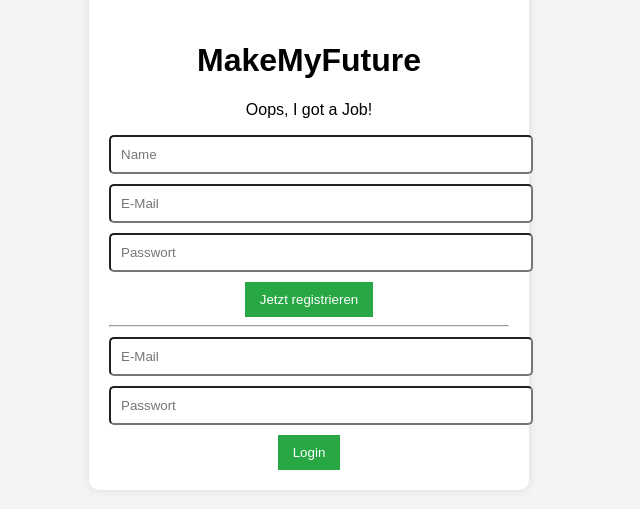
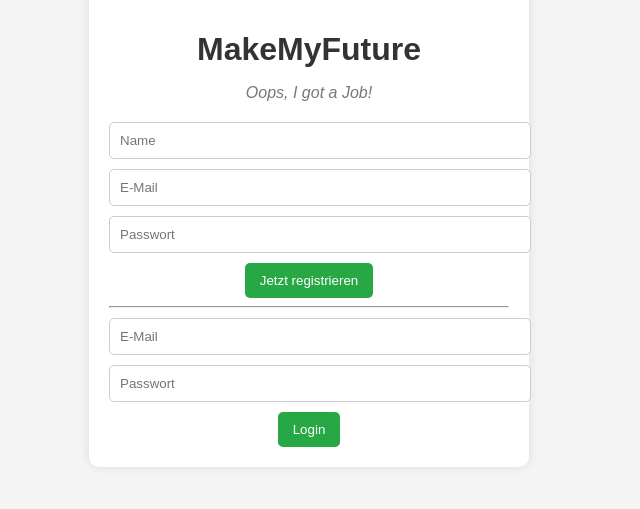
Before and after one commit to oopsigotajob/MakeMyFuture, a plain HTML site: page index.html in a window 1280 px wide. Shown: the part 173-682 px from the top of the page, without its empty margins (331-971 px from the left). Drawn offline with nearby package versions, Linux system fonts and the light colour scheme.

Commit message:
Update - Versuch 9 style.css

```diff
--- a/style.css
+++ b/style.css
@@ -1,6 +1,7 @@
 body {
     font-family: Arial, sans-serif;
     background-color: #f4f4f4;
+    margin: 0;
     text-align: center;
 }
 
@@ -10,12 +11,23 @@ body {
     padding: 20px;
     background: white;
     border-radius: 10px;
-    box-shadow: 0px 0px 10px rgba(0, 0, 0, 0.1);
+    box-shadow: 0 0 10px rgba(0, 0, 0, 0.1);
 }
 
 .logo {
     width: 100px;
     margin-bottom: 20px;
+}
+
+h1 {
+    margin: 10px 0;
+    color: #333;
+}
+
+.slogan {
+    font-style: italic;
+    margin-bottom: 20px;
+    color: #777;
 }
 
 input {
@@ -24,6 +36,7 @@ input {
     padding: 10px;
     margin: 10px 0;
     border-radius: 5px;
+    border: 1px solid #ccc;
 }
 
 button {
@@ -32,6 +45,7 @@ button {
     padding: 10px 15px;
     border: none;
     cursor: pointer;
+    border-radius: 5px;
 }
 
 button:hover {
@@ -41,7 +55,6 @@ button:hover {
 #snackbar {
     visibility: hidden;
     min-width: 250px;
-    margin-left: -125px;
     background-color: #333;
     color: #fff;
     text-align: center;
@@ -50,7 +63,7 @@ button:hover {
     position: fixed;
     bottom: 30px;
     left: 50%;
-    transition: visibility 0.3s, opacity 0.3s ease-in-out;
+    transform: translateX(-50%);
 }
 
 #snackbar.success {
```
